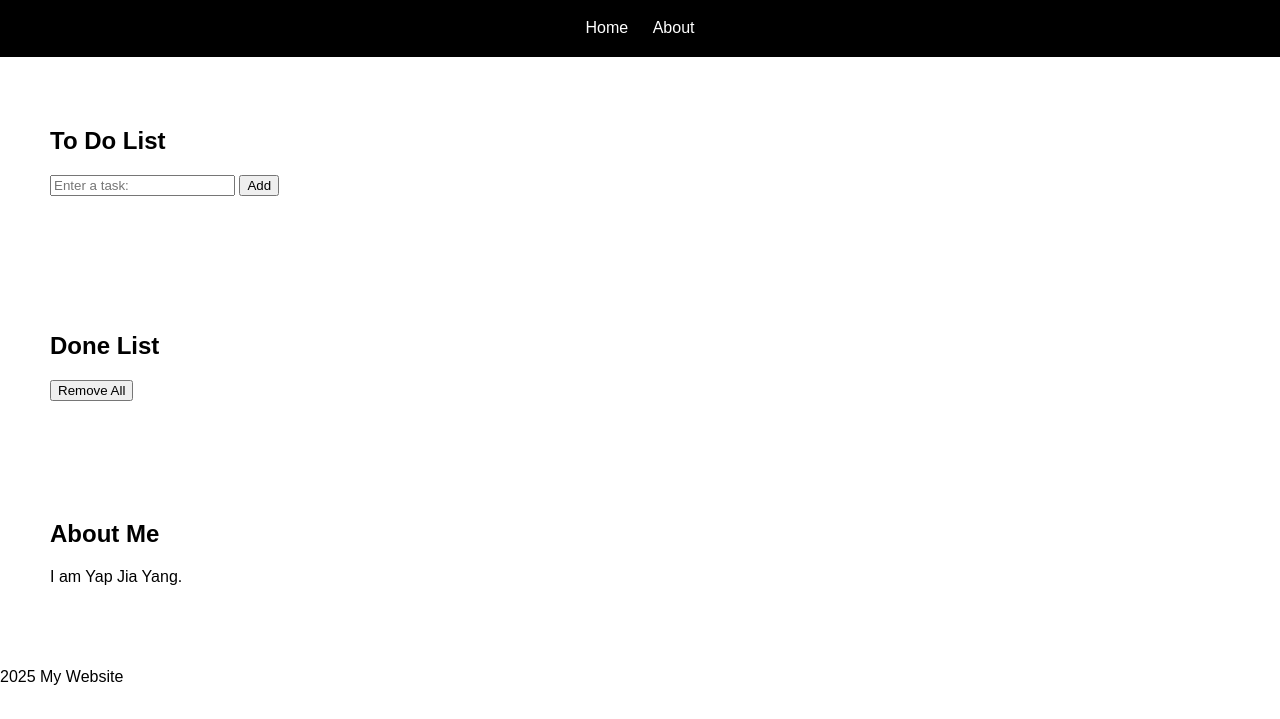
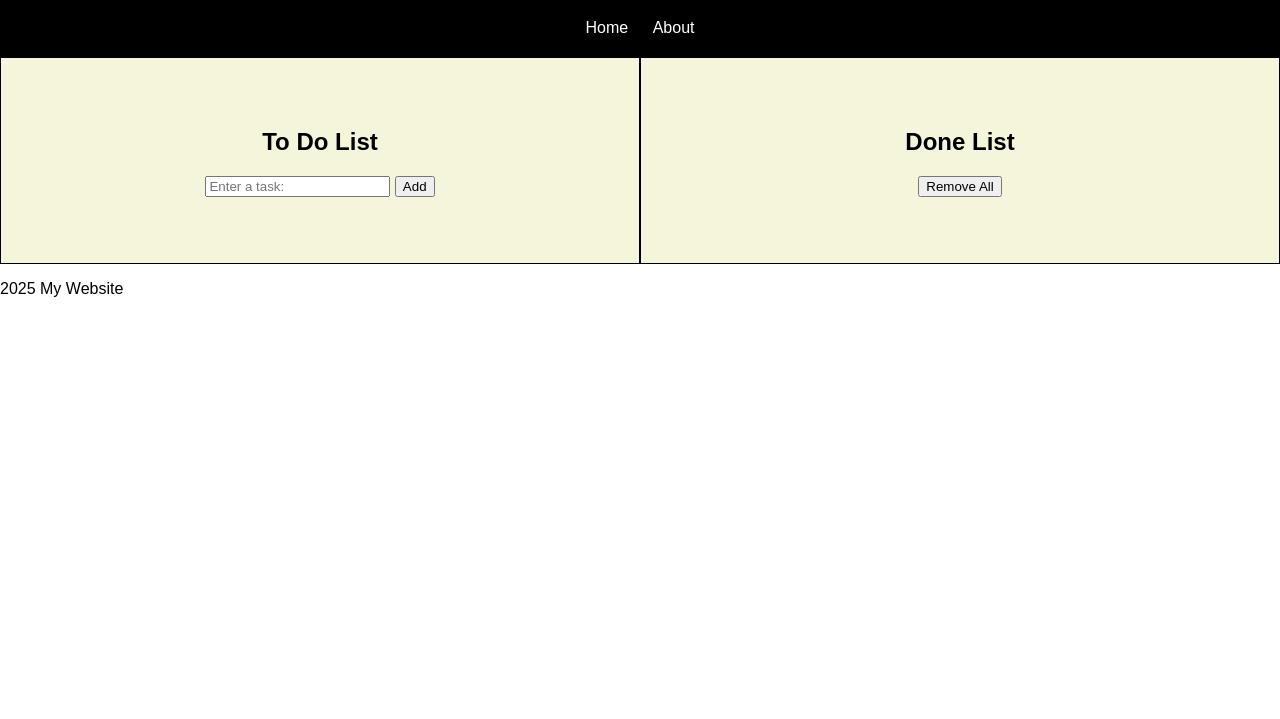
Before and after one commit to programmerjy/jsTest, a plain HTML site: page index.html in a window 1280 px wide. Shown: the part 81-800 px from the top of the page. Drawn offline with Linux system fonts and the light colour scheme.

Commit message:
Flexbox Style

```diff
--- a/index.html
+++ b/index.html
@@ -10,11 +10,12 @@
     <header>
         <h1>Welcome to My Website</h1>
         <nav>
-            <a href="#home">Home</a>
-            <a href="#about">About</a>
+            <a href="index.html">Home</a>
+            <a href="about.html">About</a>
         </nav>
     </header>
 
+    <main>
         <section id="toDoList">
             <h2>To Do List</h2>
 
@@ -26,18 +27,14 @@
             <ol id="taskList"></ol>
         </section>
 
-    <section id="doneList">
+        <section id="doneTask">
             <h2>Done List</h2>
 
             <ol id="doneList"></ol>
 
             <button id="removeBtn">Remove All</button>
         </section>
-
-    <section id="about">
-        <h2>About Me</h2>
-        <p>I am Yap Jia Yang.</p>
-    </section>
+    </main>
 
     <footer>
         <p>2025 My Website</p>
--- a/style.css
+++ b/style.css
@@ -17,7 +17,25 @@ nav a{
     text-decoration: none;
 }
 
+nav a:hover{
+    color: lightblue;
+}
+
+main{
+    display: flex;
+    flex-wrap: wrap;
+}
+
 section{
+    background-color: beige;
+    border: 1px solid black;
+    flex: 1;
     padding: 50px;
-    text-align: justify;
+    text-align: center;
+    box-sizing: border-box;
 }
+
+footer{
+    text-align: left;
+    margin-top: 1px;
+}
```
Also changed, not shown: about.html (added, +23 -0 lines). Lines whose indentation alone changed are shown as unchanged.
